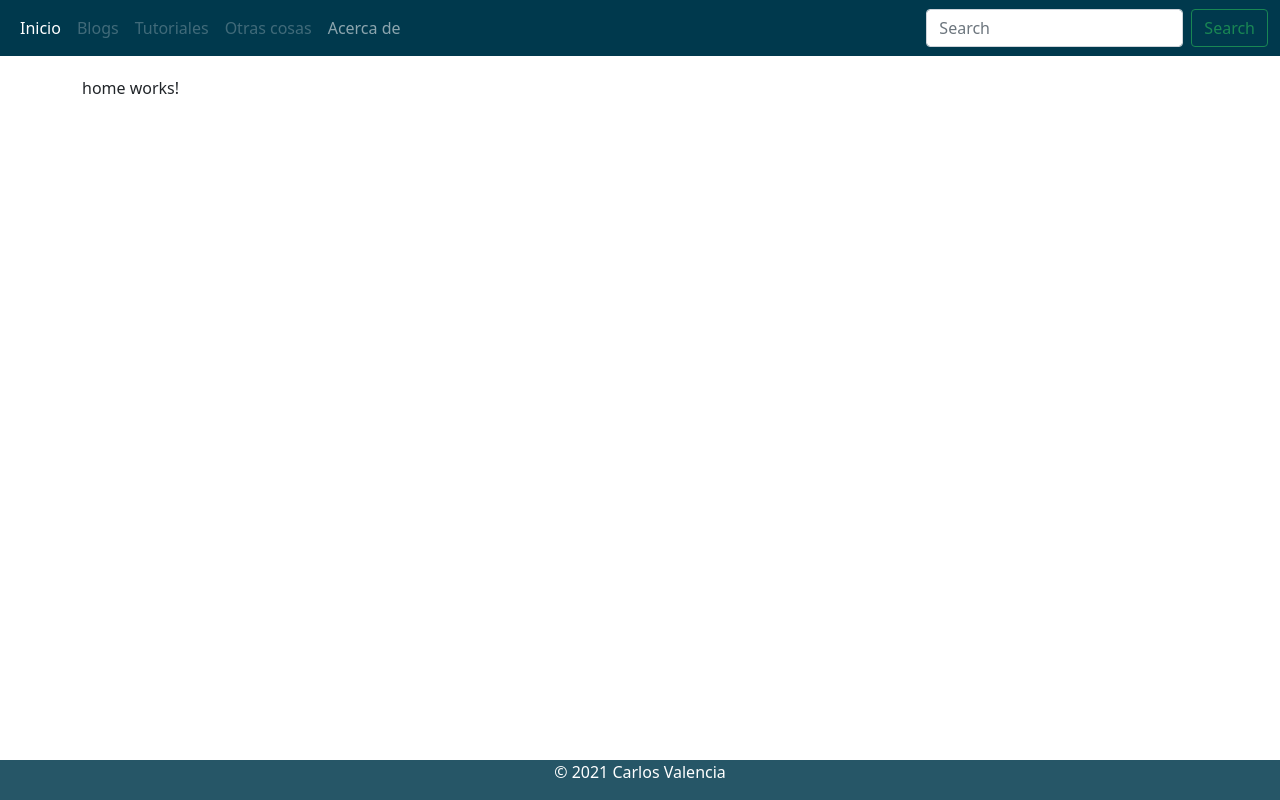
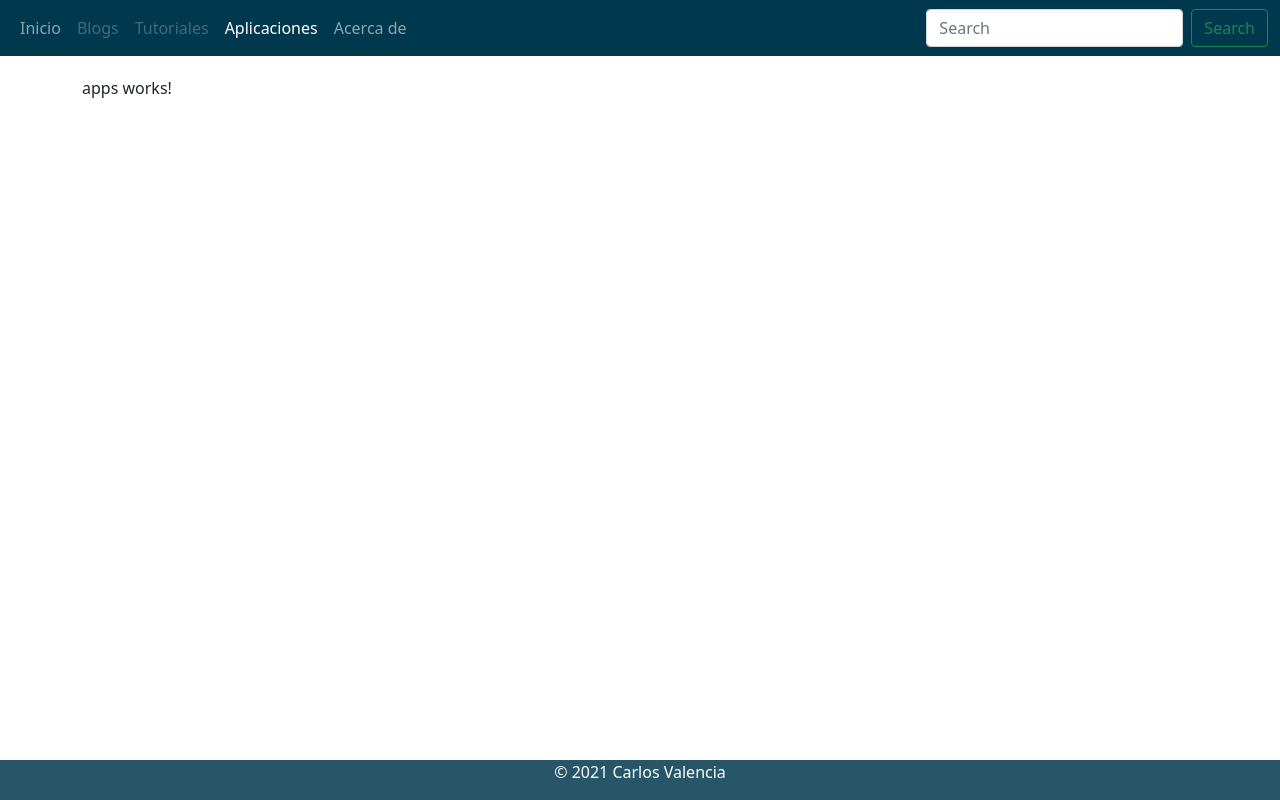
Before and after one commit to carlosValencia01/my-personal-page, an Angular app: page /apps in a window 1280 px wide. Before the commit this address led to /home. Built offline with nearby package versions, Linux system fonts and the light colour scheme.

Commit message:
add: apps section

```diff
--- a/src/app/app-routing.module.ts
+++ b/src/app/app-routing.module.ts
@@ -2,10 +2,12 @@ import { NgModule } from '@angular/core';
 import { RouterModule, Routes } from '@angular/router';
 import { AboutComponent } from './components/about/about.component';
 import { HomeComponent } from './components/home/home.component';
+import { AppsComponent } from './components/apps/apps.component';
 
 const routes: Routes = [
   { path: 'home', component: HomeComponent},
   {path:'about',component:AboutComponent},
+  {path:'apps',component:AppsComponent},
   { path: '**', pathMatch: 'full', redirectTo: 'home'}
 ];
 
--- a/src/app/app.module.ts
+++ b/src/app/app.module.ts
@@ -10,6 +10,7 @@ import { TestTutorialComponent } from './components/tutorials/test-tutorial/test
 import { SearchComponent } from './components/search/search.component';
 import { AboutComponent } from './components/about/about.component';
 import { HomeComponent } from './components/home/home.component';
+import { AppsComponent } from './components/apps/apps.component';
 
 @NgModule({
   declarations: [
@@ -20,7 +21,8 @@ import { HomeComponent } from './components/home/home.component';
     TestTutorialComponent,
     SearchComponent,
     AboutComponent,
-    HomeComponent
+    HomeComponent,
+    AppsComponent
   ],
   imports: [
     BrowserModule,
--- /dev/null
+++ b/src/app/components/apps/apps.component.html
@@ -0,0 +1 @@
+<p>apps works!</p>
--- /dev/null
+++ b/src/app/components/apps/apps.component.ts
@@ -0,0 +1,15 @@
+import { Component, OnInit } from '@angular/core';
+
+@Component({
+  selector: 'app-apps',
+  templateUrl: './apps.component.html',
+  styleUrls: ['./apps.component.css']
+})
+export class AppsComponent implements OnInit {
+
+  constructor() { }
+
+  ngOnInit(): void {
+  }
+
+}
--- a/src/app/components/shared/navbar/navbar.component.html
+++ b/src/app/components/shared/navbar/navbar.component.html
@@ -16,7 +16,7 @@
                     <a class="nav-link disabled" href="#" tabindex="-1" aria-disabled="true">Tutoriales</a>
                 </li>
                 <li class="nav-item">
-                    <a class="nav-link disabled" href="#" tabindex="-1" aria-disabled="true">Otras cosas</a>
+                    <a class="nav-link" aria-current="page" [routerLink]="['apps']" routerLinkActive="active">Aplicaciones</a>
                 </li>
                 <li class="nav-item">
                     <a class="nav-link" aria-current="page" [routerLink]="['about']" routerLinkActive="active">Acerca de</a>
```
Also changed, not shown: src/app/components/apps/apps.component.css (added), 1 other file (tests, documents, lock files or other folders).
